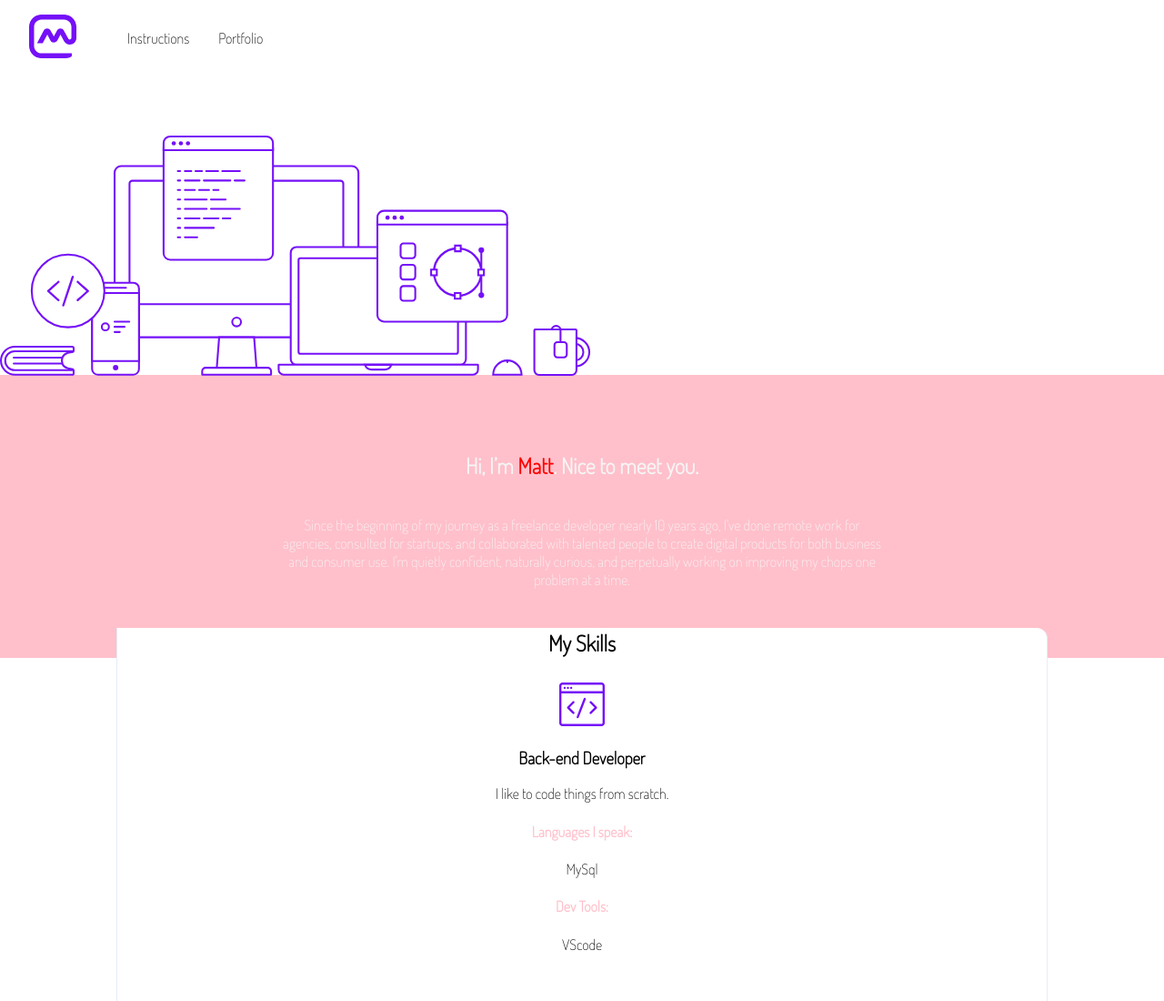
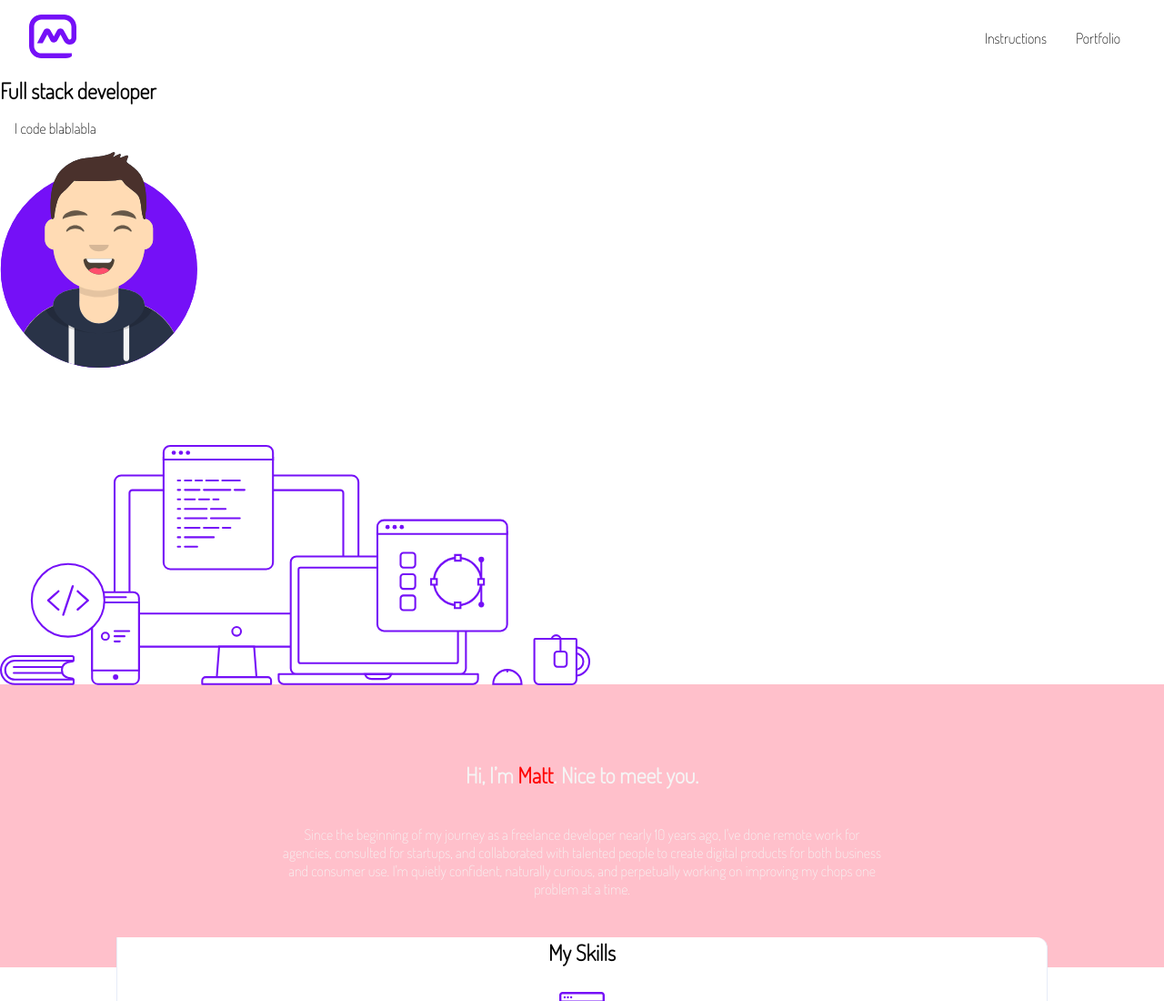
Before and after one commit to WildCodeSchool-2024-02/JS-RemoteFR-Gridception-checkpoint-1, a website: page site/portfolio.html in a window 1280 px wide. Shown: the top 1100 px of the page at 91% size. Drawn offline with Linux system fonts and the light colour scheme; files whose address does not match are found by name.

Commit message:
final push

```diff
--- a/site/css/portfolio.css
+++ b/site/css/portfolio.css
@@ -14,6 +14,12 @@
 img {
   max-width: 100%;
 }
+header>nav{
+  @media and screen(min-width:700px)
+  display: flex;
+  justify-content: space-between;
+
+  }
 
 h1 {
   font-size: calc(var(--gutter) * 1.5);
--- a/site/portfolio.html
+++ b/site/portfolio.html
@@ -19,9 +19,13 @@
       </nav>
     </header>
 
+
     <main>
       <!-- First banner with title, description, avatar and image desktop -->
       <!-- You can use the avatar image on the folder image -->
+      <h1>Full stack developer</h1>
+      <p>I code blablabla</p>
+      <img src="C:\Users\Hamzaoui\JS-RemoteFR-Gridception-checkpoint-1\site\image\avatar.svg" alt="avatar">
       <section>
         <figure class="desktop">
           <img src="image/desktop.svg" alt="desktop" />
```
